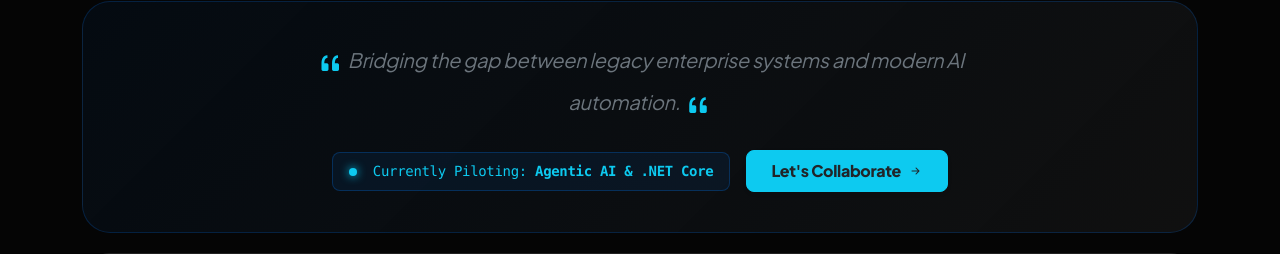
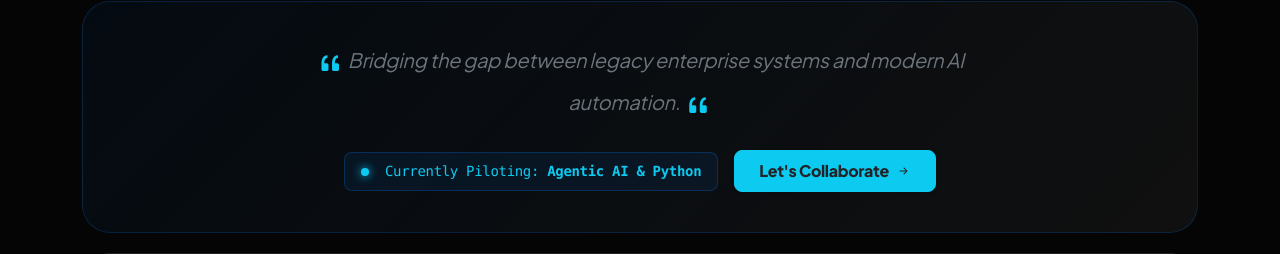
Before and after one commit to rislrohitjain/rohitjain-resume, a Flask app: page / in a window 1280 px wide. Shown: the part 938-1192 px from the top of the page. Run offline with Flask 3, Linux system fonts and the light colour scheme.

Commit message:
Update Currently Piloting tag to Agentic AI and Python

```diff
--- a/templates/index.html
+++ b/templates/index.html
@@ -201,7 +201,7 @@
     <div class="action-bar d-flex justify-content-center align-items-center gap-3 flex-wrap">
         <div class="focus-tag px-3 py-2 rounded-3 text-info font-monospace small" style="background: rgba(0, 123, 255, 0.08); border: 1px solid rgba(0, 123, 255, 0.25);">
             <span class="d-inline-block rounded-circle bg-info me-2" style="width: 8px; height: 8px; box-shadow: 0 0 10px #00d4ff;"></span>
-            Currently Piloting: <strong>Agentic AI & .NET Core</strong>
+            Currently Piloting: <strong>Agentic AI & Python</strong>
         </div>
 
         <a href="mailto:engrohitjain5@gmail.com" class="btn btn-info text-dark fw-bold px-4 py-2 rounded-3 text-decoration-none shadow-sm" style="transition: all 0.3s ease;">
```
